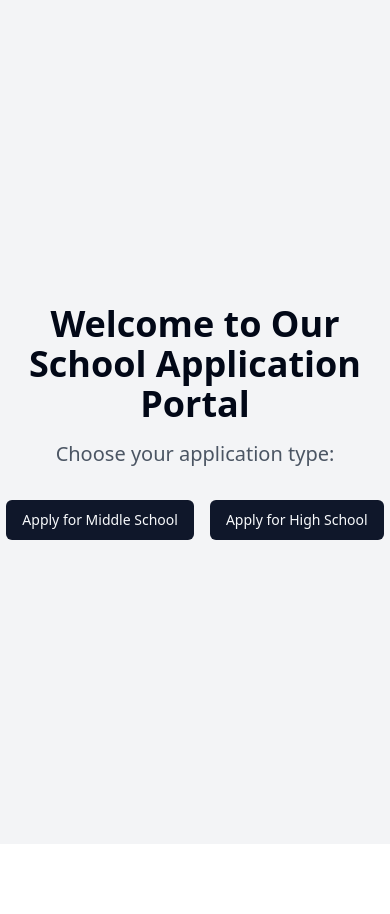
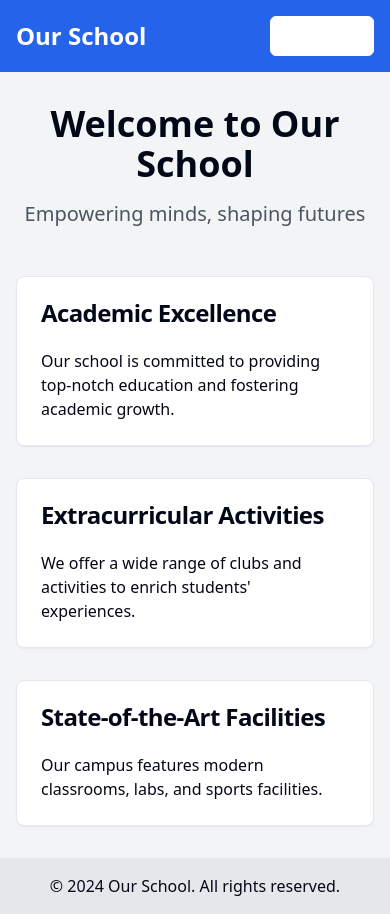
Before and after one commit to Gxnp/School_Demo, a React (Vite) app: page / in a window 390 px wide. Before the commit the page ends 844 px from the top, so only its background shows below. Built offline with nearby package versions, Linux system fonts and the light colour scheme.

Commit message:
Enhance UI and Responsiveness
Redesign main page to include various school information with placeholder text. Added an 'Apply Now' menu in the top right corner and ensured all pages are responsive for improved user experience.
[skip gpt_engineer]

```diff
--- a/src/components/ApplicationForm.jsx
+++ b/src/components/ApplicationForm.jsx
@@ -48,9 +48,11 @@ const ApplicationForm = () => {
   };
 
   return (
-    <div className="max-w-md mx-auto mt-10">
-      <h2 className="text-2xl font-bold mb-4">Apply for {schoolType === 'middle-school' ? 'Middle School' : 'High School'}</h2>
-      <Button onClick={goBack} className="mb-4">Go Back</Button>
+    <div className="min-h-screen bg-gray-100 py-12 px-4 sm:px-6 lg:px-8">
+      <div className="max-w-md mx-auto bg-white rounded-lg shadow-md overflow-hidden">
+        <div className="px-4 py-5 sm:p-6">
+          <h2 className="text-2xl font-bold mb-4 text-center">Apply for {schoolType === 'middle-school' ? 'Middle School' : 'High School'}</h2>
+          <Button onClick={goBack} className="mb-4 w-full">Go Back</Button>
           <form onSubmit={handleSubmit}>
             <AnimatePresence mode="wait">
               <motion.div
@@ -108,6 +110,8 @@ const ApplicationForm = () => {
             </div>
           </form>
         </div>
+      </div>
+    </div>
   );
 };
 
--- a/src/nav-items.jsx
+++ b/src/nav-items.jsx
@@ -1,6 +1,7 @@
-import { HomeIcon, PencilIcon } from "lucide-react";
+import { HomeIcon, PencilIcon, GraduationCapIcon } from "lucide-react";
 import Index from "./pages/Index.jsx";
 import ApplicationForm from "./components/ApplicationForm.jsx";
+import ApplyPage from "./pages/ApplyPage.jsx";
 
 /**
  * Central place for defining the navigation items. Used for navigation components and routing.
@@ -13,7 +14,13 @@ export const navItems = [
     page: <Index />,
   },
   {
-    title: "Apply",
+    title: "Apply Now",
+    to: "/apply",
+    icon: <GraduationCapIcon className="h-4 w-4" />,
+    page: <ApplyPage />,
+  },
+  {
+    title: "Application Form",
     to: "/apply/:schoolType",
     icon: <PencilIcon className="h-4 w-4" />,
     page: <ApplicationForm />,
--- /dev/null
+++ b/src/pages/ApplyPage.jsx
@@ -0,0 +1,40 @@
+import React from 'react';
+import { Link } from 'react-router-dom';
+import { Button } from "@/components/ui/button";
+import { Card, CardContent, CardHeader, CardTitle } from "@/components/ui/card";
+
+const ApplyPage = () => {
+  return (
+    <div className="min-h-screen bg-gray-100 py-12 px-4 sm:px-6 lg:px-8">
+      <div className="max-w-3xl mx-auto">
+        <h1 className="text-3xl font-bold text-center mb-8">Choose Your Application Type</h1>
+        <div className="grid md:grid-cols-2 gap-8">
+          <Card>
+            <CardHeader>
+              <CardTitle>Middle School Application</CardTitle>
+            </CardHeader>
+            <CardContent>
+              <p className="mb-4">For students entering grades 6-8. Our middle school program focuses on building a strong academic foundation and developing essential skills.</p>
+              <Button asChild className="w-full">
+                <Link to="/apply/middle-school">Apply for Middle School</Link>
+              </Button>
+            </CardContent>
+          </Card>
+          <Card>
+            <CardHeader>
+              <CardTitle>High School Application</CardTitle>
+            </CardHeader>
+            <CardContent>
+              <p className="mb-4">For students entering grades 9-12. Our high school program prepares students for college and beyond with rigorous academics and diverse extracurricular opportunities.</p>
+              <Button asChild className="w-full">
+                <Link to="/apply/high-school">Apply for High School</Link>
+              </Button>
+            </CardContent>
+          </Card>
+        </div>
+      </div>
+    </div>
+  );
+};
+
+export default ApplyPage;
--- a/src/pages/Index.jsx
+++ b/src/pages/Index.jsx
@@ -1,22 +1,57 @@
 import React from 'react';
 import { Link } from 'react-router-dom';
 import { Button } from "@/components/ui/button";
+import { Card, CardContent, CardHeader, CardTitle } from "@/components/ui/card";
 
 const Index = () => {
   return (
-    <div className="min-h-screen flex items-center justify-center bg-gray-100">
-      <div className="text-center">
-        <h1 className="text-4xl font-bold mb-4">Welcome to Our School Application Portal</h1>
-        <p className="text-xl text-gray-600 mb-8">Choose your application type:</p>
-        <div className="space-x-4">
-          <Button asChild>
-            <Link to="/apply/middle-school">Apply for Middle School</Link>
+    <div className="min-h-screen bg-gray-100">
+      <header className="bg-blue-600 text-white p-4 flex justify-between items-center">
+        <h1 className="text-2xl font-bold">Our School</h1>
+        <nav>
+          <Button asChild variant="outline" className="text-white border-white hover:bg-blue-700">
+            <Link to="/apply">Apply Now</Link>
           </Button>
-          <Button asChild>
-            <Link to="/apply/high-school">Apply for High School</Link>
-          </Button>
+        </nav>
+      </header>
+
+      <main className="container mx-auto px-4 py-8">
+        <section className="mb-12 text-center">
+          <h2 className="text-4xl font-bold mb-4">Welcome to Our School</h2>
+          <p className="text-xl text-gray-600 mb-8">Empowering minds, shaping futures</p>
+        </section>
+
+        <div className="grid md:grid-cols-2 lg:grid-cols-3 gap-8">
+          <Card>
+            <CardHeader>
+              <CardTitle>Academic Excellence</CardTitle>
+            </CardHeader>
+            <CardContent>
+              <p>Our school is committed to providing top-notch education and fostering academic growth.</p>
+            </CardContent>
+          </Card>
+          <Card>
+            <CardHeader>
+              <CardTitle>Extracurricular Activities</CardTitle>
+            </CardHeader>
+            <CardContent>
+              <p>We offer a wide range of clubs and activities to enrich students' experiences.</p>
+            </CardContent>
+          </Card>
+          <Card>
+            <CardHeader>
+              <CardTitle>State-of-the-Art Facilities</CardTitle>
+            </CardHeader>
+            <CardContent>
+              <p>Our campus features modern classrooms, labs, and sports facilities.</p>
+            </CardContent>
+          </Card>
         </div>
-      </div>
+      </main>
+
+      <footer className="bg-gray-200 p-4 text-center">
+        <p>&copy; 2024 Our School. All rights reserved.</p>
+      </footer>
     </div>
   );
 };
```
Lines whose indentation alone changed are shown as unchanged.
